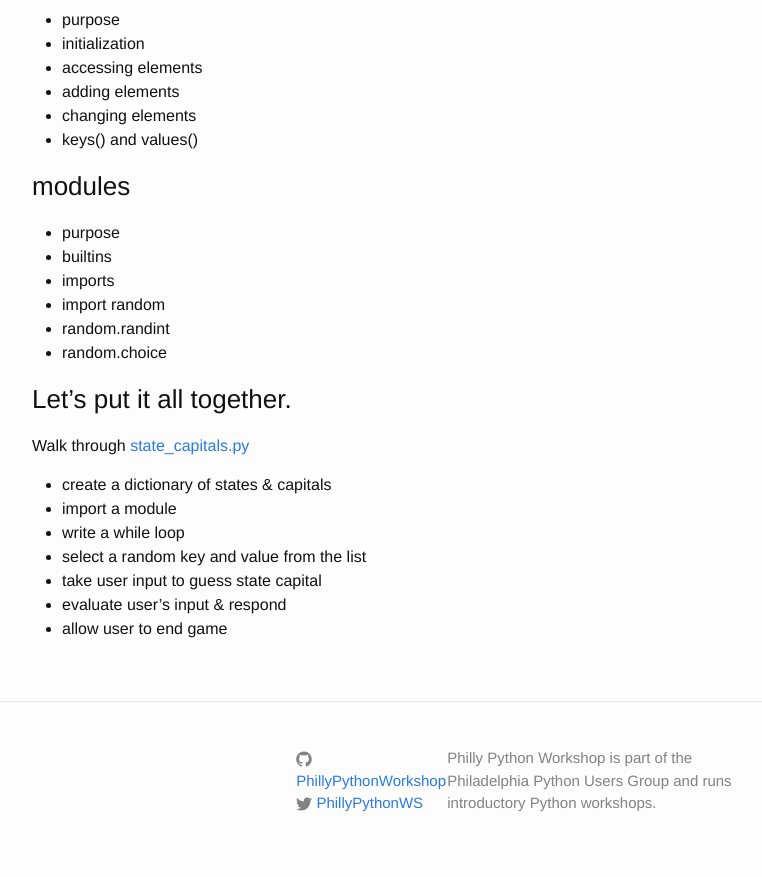
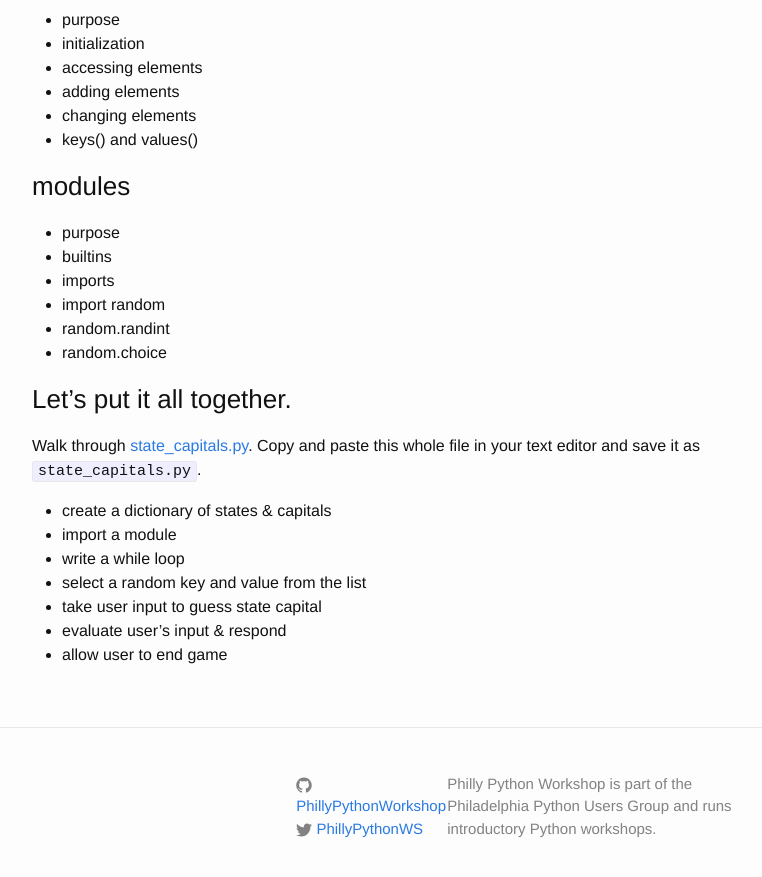
Before and after one commit to PhillyPythonWorkshop/PhillyPythonWorkshop.github.io, a Jekyll site: the page built from pages/saturday_lesson.md, in a window 1280 px wide and 900 px high, scrolled down 1111 px. Shown: the top 877 px of the window, without its empty margins (238-1000 px from the left). Built offline with Jekyll 4.4.1, drawn with Linux system fonts in a browser that asks for light colours.

Commit message:
instructions to save state caps script

```diff
--- a/pages/saturday_lesson.md
+++ b/pages/saturday_lesson.md
@@ -54,7 +54,7 @@ permalink: /saturdaylesson/
 
 ###Let's put it all together.
 
-Walk through [state_capitals.py](https://raw.githubusercontent.com/PhillyPythonWorkshop/PhillyPythonWorkshop.github.io/master/misc/state_capitals.py)
+Walk through [state_capitals.py](https://raw.githubusercontent.com/PhillyPythonWorkshop/PhillyPythonWorkshop.github.io/master/misc/state_capitals.py).  Copy and paste this whole file in your text editor and save it as `state_capitals.py`.
 
 * create a dictionary of states & capitals
 * import a module
```
